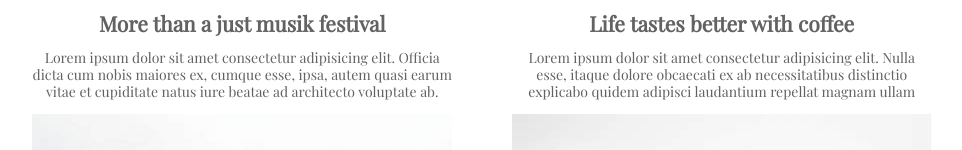
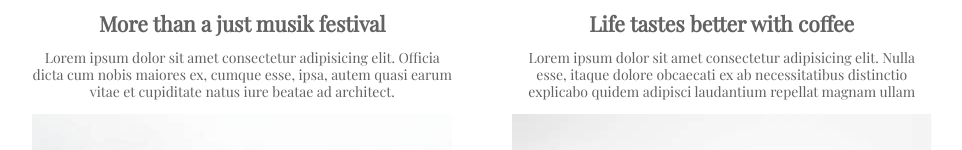
Before and after one commit to grisha19961116/goit-fe-course-03, a plain HTML site: page html-css/module-n3/index.html in a window 1280 px wide. Shown: the part 512-662 px from the top of the page, without its empty margins (158-1120 px from the left). Drawn offline with nearby package versions, Linux system fonts and the light colour scheme; a web font is replaced by a local one.

Commit message:
last change

```diff
--- a/html-css/module-n3/index.html
+++ b/html-css/module-n3/index.html
@@ -40,7 +40,7 @@
           <p>
             Lorem ipsum dolor sit amet consectetur adipisicing elit. Officia
             dicta cum nobis maiores ex, cumque esse, ipsa, autem quasi earum
-            vitae et cupiditate natus iure beatae ad architecto voluptate ab.
+            vitae et cupiditate natus iure beatae ad architect.
           </p>
         </div>
         <div class="part2">
```
